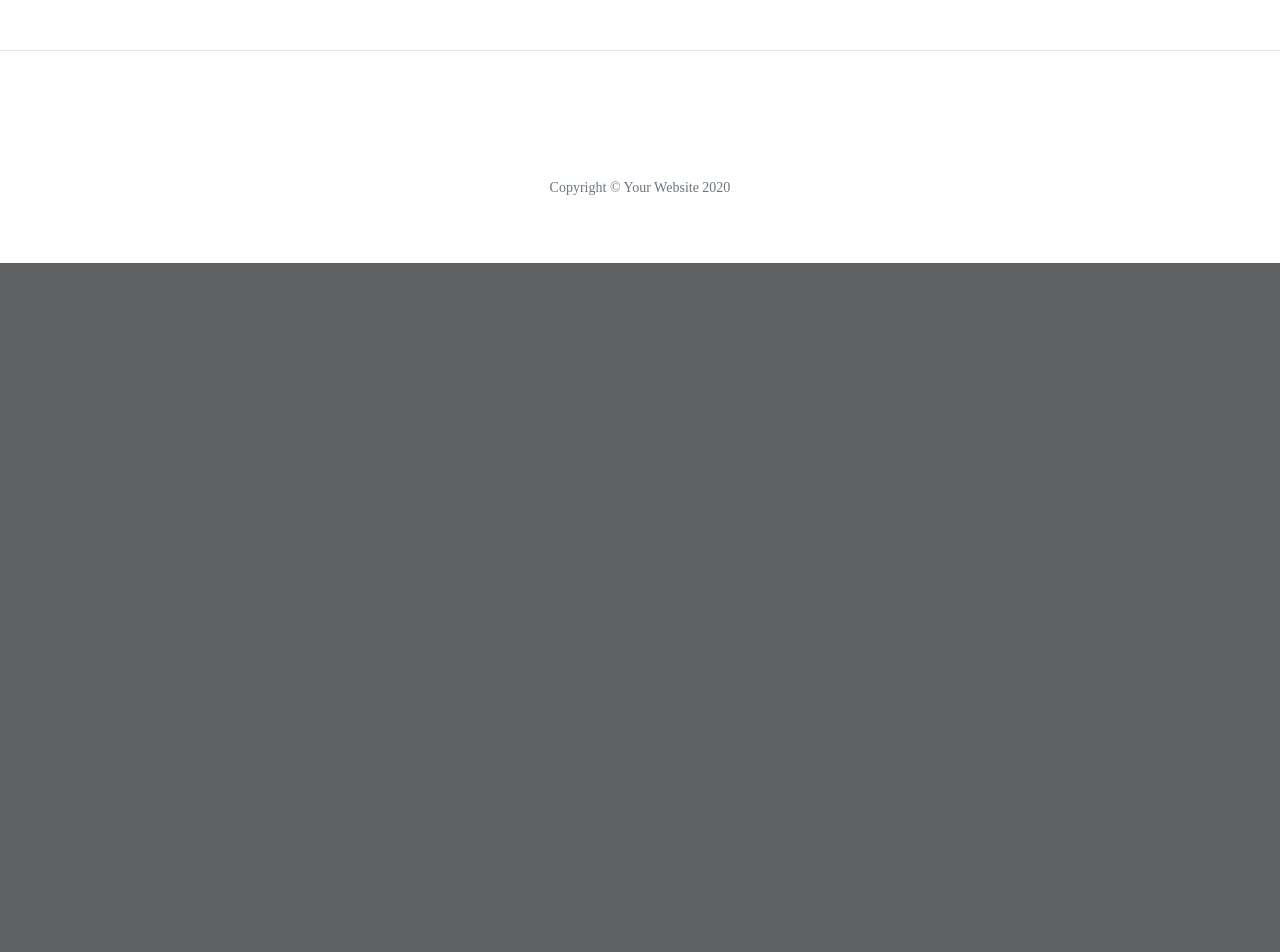
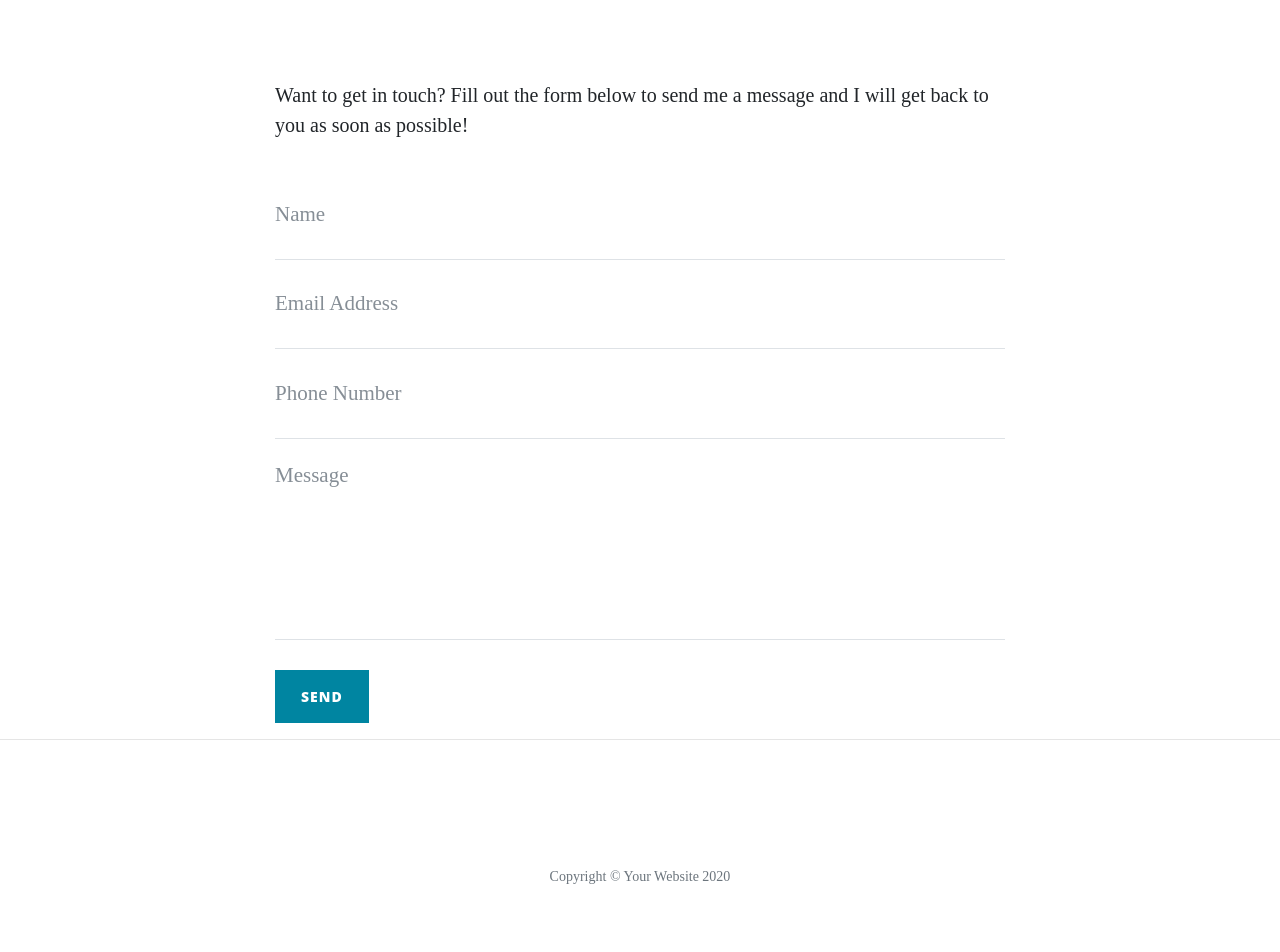
Before and after one commit to KelvinHere/Flask_Thorin, a Python web app: template flask/templates/contact.html in a window 1280 px wide. Shown: the part 628-1580 px from the top of the page. Before the commit the page ends 891 px from the top, so only its background shows below. Run offline with Jinja, Linux system fonts and the light colour scheme; the template is opened without the code that fills it, so the values that code supplies are empty; some libraries are stand-ins or nearby versions.

Commit message:
Python: Added contact page form

```diff
--- a/flask/templates/contact.html
+++ b/flask/templates/contact.html
@@ -1,4 +1,51 @@
 {% extends 'base.html' %}
 {% block content %}
     <h2>{{ page_title }}</h2>
+    <div class="row">
+      <div class="col-lg-8 col-md-10 mx-auto">
+        {% with messages = get_flashed_messages() %}
+        {% if messages %}
+        <ul class="flashes">
+            {% for message in messages %}
+            <li>{{ message }}</li>
+            {% endfor %}
+        </ul>
+        {% endif %}
+        {% endwith %}
+        <p>Want to get in touch? Fill out the form below to send me a message and I will get back to you as soon as possible!</p>
+        <form method="POST" name="sentMessage" id="contactForm" novalidate>
+          <div class="control-group">
+            <div class="form-group floating-label-form-group controls">
+              <label>Name</label>
+              <input type="text" class="form-control" placeholder="Name" name="name" id="name" required data-validation-required-message="Please enter your name.">
+              <p class="help-block text-danger"></p>
+            </div>
+          </div>
+          <div class="control-group">
+            <div class="form-group floating-label-form-group controls">
+              <label>Email Address</label>
+              <input type="email" class="form-control" placeholder="Email Address" name="email" id="email" required data-validation-required-message="Please enter your email address.">
+              <p class="help-block text-danger"></p>
+            </div>
+          </div>
+          <div class="control-group">
+            <div class="form-group col-xs-12 floating-label-form-group controls">
+              <label>Phone Number</label>
+              <input type="tel" class="form-control" placeholder="Phone Number" name="phone" id="phone" required data-validation-required-message="Please enter your phone number.">
+              <p class="help-block text-danger"></p>
+            </div>
+          </div>
+          <div class="control-group">
+            <div class="form-group floating-label-form-group controls">
+              <label>Message</label>
+              <textarea rows="5" class="form-control" placeholder="Message" name="message" id="message" required data-validation-required-message="Please enter a message."></textarea>
+              <p class="help-block text-danger"></p>
+            </div>
+          </div>
+          <br>
+          <div id="success"></div>
+          <button type="submit" class="btn btn-primary" id="sendMessageButton">Send</button>
+        </form>
+      </div>
+    </div>
 {% endblock %}
```
Also changed, not shown: flask/run.py (+6 -2 lines).
